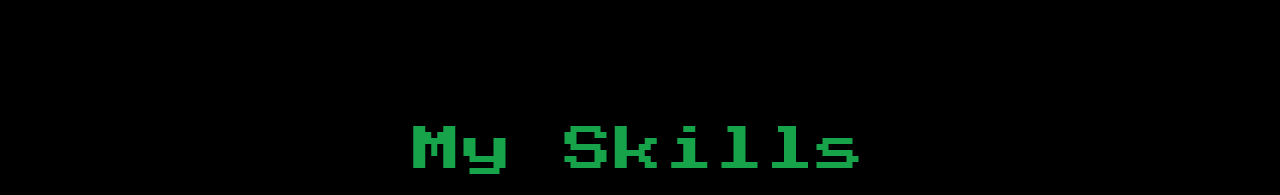
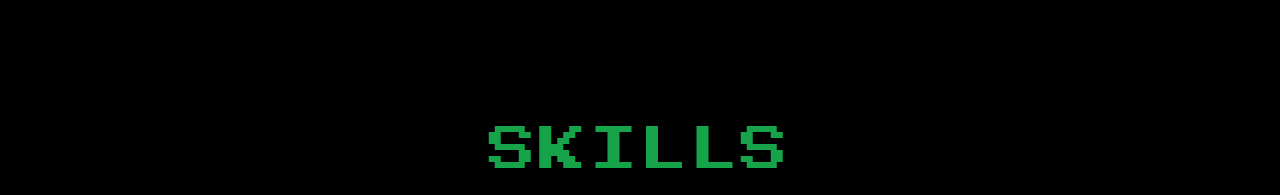
Before and after one commit to MOHAMMED-NOUMAN/personal-portfolio, a website: page index.html in a window 1280 px wide. Shown: the part 1740-1935 px from the top of the page. Drawn offline with nearby package versions, Linux system fonts and the light colour scheme; a web font is replaced by a local one.

Commit message:
rechecked errors

```diff
--- a/index.html
+++ b/index.html
@@ -173,7 +173,7 @@
 
         <!--Skills Section-->
         <div class="w-full max-w-4xl p-6 mx-auto mt-72">
-    <h2 id="skills" class="font-pixel tracking-wider text-4xl sm:text-5xl text-center text-green-600 mb-6">My Skills</h2>
+    <h2 id="skills" class="font-pixel tracking-wider text-4xl sm:text-5xl text-center text-green-600 mb-6">SKILLS</h2>
     <div class="grid grid-cols-2 sm:grid-cols-3 md:grid-cols-4 gap-6">
             <div class="flex flex-col items-center p-4 bg-gray-800 rounded-xl shadow-lg transition transform hover:scale-105 hover:bg-gray-600">
                 <img src="https://cdn.jsdelivr.net/gh/devicons/devicon/icons/html5/html5-original.svg" alt="HTML" class="w-12 h-12 mb-2">
```
